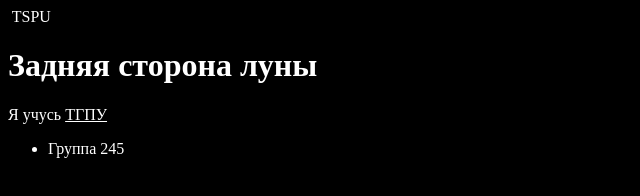
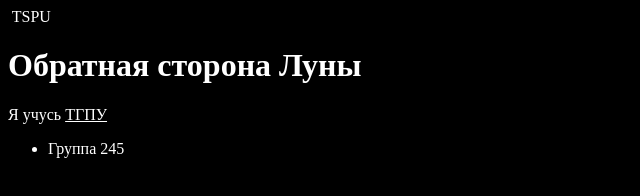
Before and after one commit to hadtype/hadtype.github.io, a plain HTML site: page index.html in a window 1280 px wide. Shown: the whole page, without its empty margins (0-640 px from the left). Drawn offline with Linux system fonts and the light colour scheme.

Commit message:
Tue, Mar 11, 2025, 5:37 PM +07:00

```diff
--- a/index.html
+++ b/index.html
@@ -11,7 +11,7 @@
         <img src="">
         <!--Top text -->
         <a hrf= "tspu.hmtl">TSPU</a>
-        <h1>Задняя сторона луны</h1><!--The Main text -->
+        <h1>Обратная сторона Луны</h1><!--The Main text -->
         <p>Я учусь <a href="https://www.tspu.ru">ТГПУ</a></p>
         <ul>
             <li>Группа 245</li> <!--Text after the thingy -->
```
